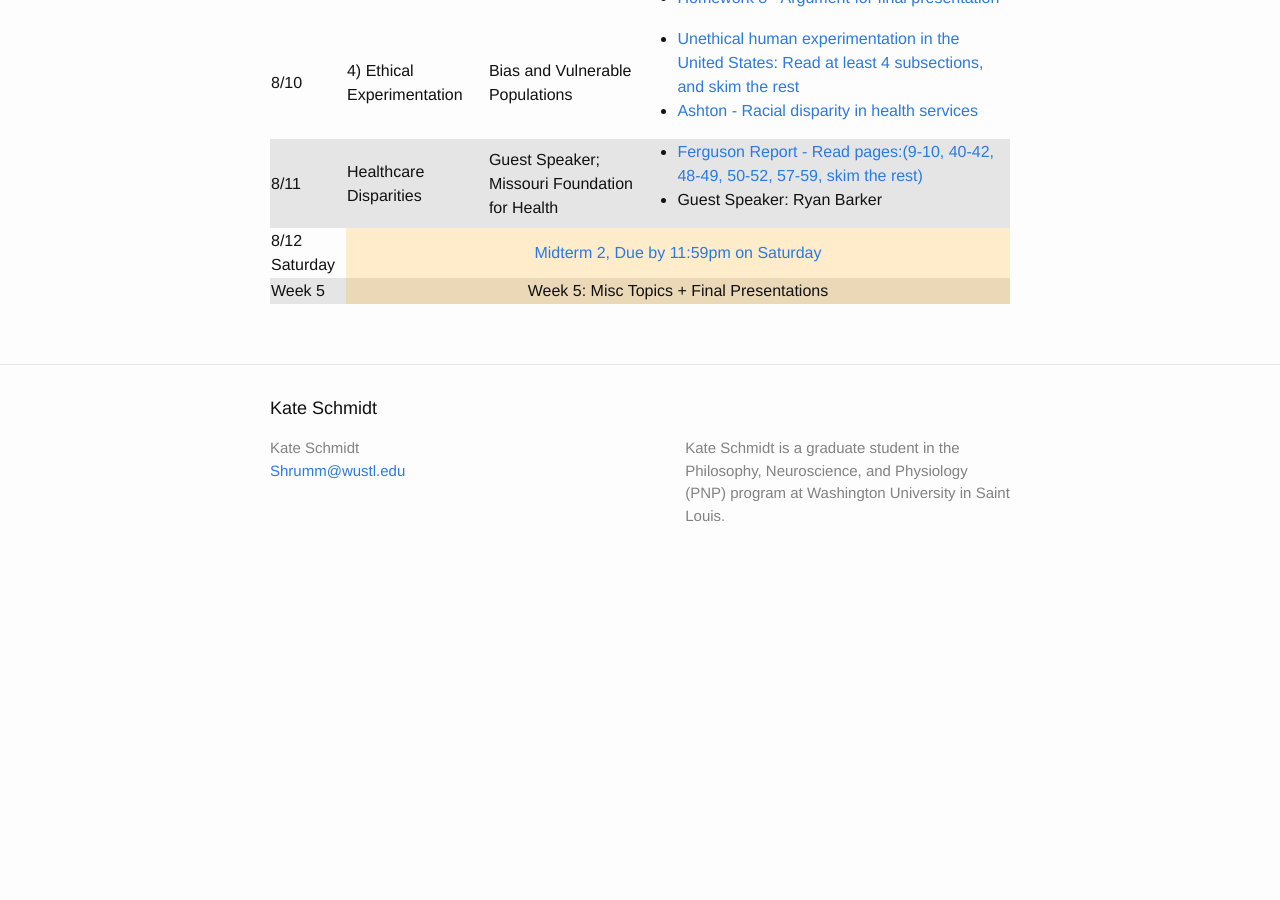
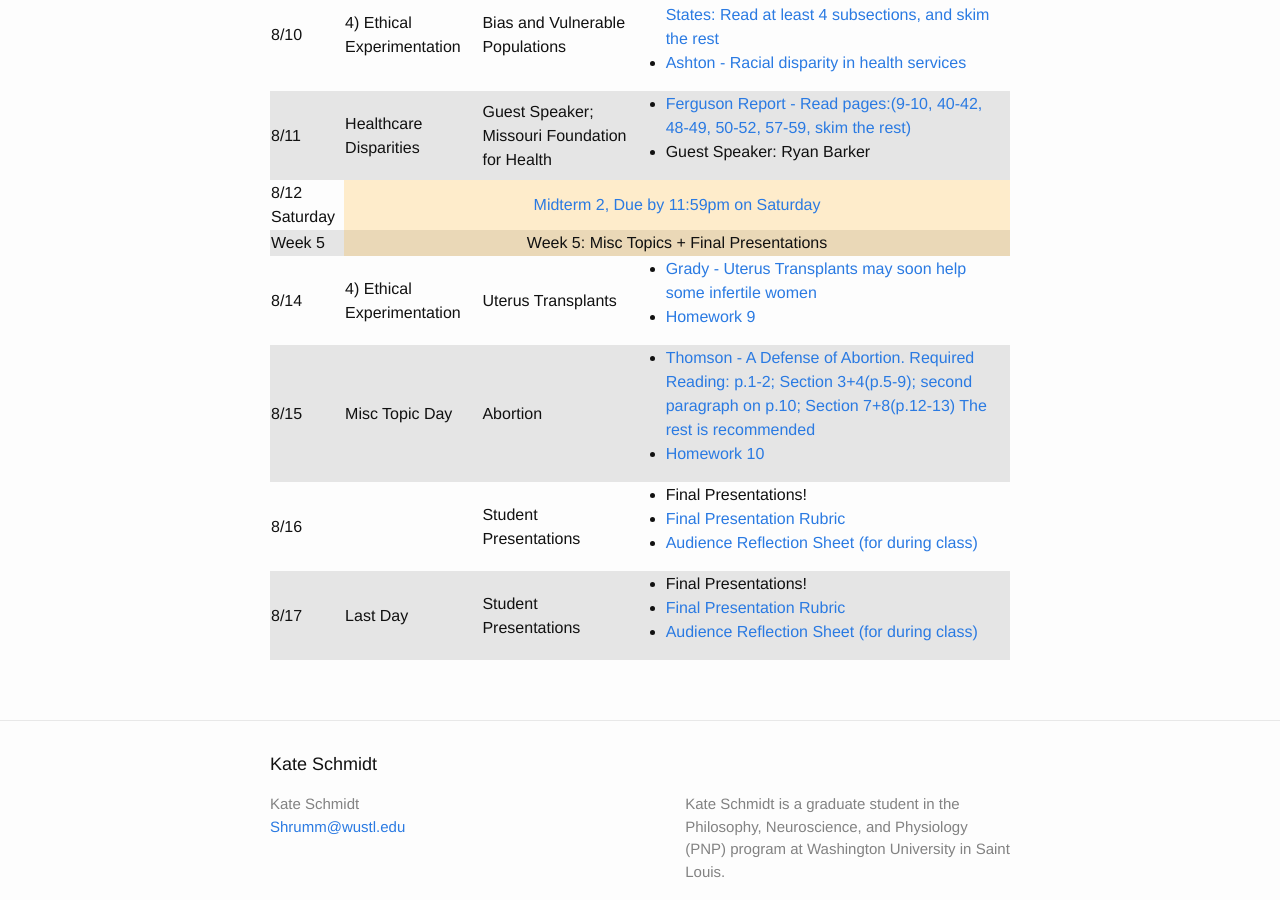
Before and after one commit to kcsschmidt/website, a Jekyll site: the page built from classes/biomed/index.html, in a window 1280 px wide and 900 px high, scrolled down 2142 px. Built offline with Jekyll 4.4.1, drawn with Linux system fonts in a browser that asks for light colours; before the commit the page ends 2729 px from its top, so only the background shows below that.

Commit message:
added last week stuff

```diff
--- a/classes/biomed/index.html
+++ b/classes/biomed/index.html
@@ -280,6 +280,52 @@ menu: classes
       <td>Week 5</td>
       <td class="centered attn" colspan="3">Week 5: Misc Topics + Final Presentations</td>
     </tr>
+      <tr>
+        <td>8/14</td>
+        <td>4) Ethical Experimentation</td>
+        <td>Uterus Transplants</td>
+        <td>
+          <ul>
+            <li><a href="/BME2016/Grady-UterusTransplant-NYT.pdf">Grady - Uterus Transplants may soon help some infertile women</a></li>
+            <li><a href="/BME2016/Homework9.docx">Homework 9</a></li>
+          </ul>
+        </td>
+      </tr>
+        <tr>
+          <td>8/15</td>
+          <td>Misc Topic Day</td>
+          <td>Abortion</td>
+          <td>
+            <ul>
+              <li><a href="/BME2016/ThomsonADefense.pdf">Thomson - A Defense of Abortion. Required Reading: p.1-2; Section 3+4(p.5-9); second paragraph on p.10; Section 7+8(p.12-13) The rest is recommended</a></li>
+              <li><a href="/BME2016/Homework10.docx">Homework 10</a></li>
+            </ul>
+          </td>
+        </tr>
+        <tr>
+          <td>8/16</td>
+          <td></td>
+          <td>Student Presentations</td>
+          <td>
+            <ul>
+              <li>Final Presentations!</li>
+              <li><a href="/BME2016/FinalPresentationAssignment.docx">Final Presentation Rubric</a></li>
+              <li><a href="/BME2016/Audience Reflection Sheet.docx">Audience Reflection Sheet (for during class)</a></li>
+            </ul>
+          </td>
+        </tr>
+        <tr>
+          <td>8/17</td>
+          <td>Last Day</td>
+          <td>Student Presentations</td>
+          <td>
+            <ul>
+              <li>Final Presentations!</li>
+              <li><a href="/BME2016/FinalPresentationAssignment.docx">Final Presentation Rubric</a></li>
+              <li><a href="/BME2016/Audience Reflection Sheet.docx">Audience Reflection Sheet (for during class)</a></li>
+            </ul>
+          </td>
+        </tr>
     <tr class="hidden">
       <td>8/1</td>
       <td>Unit 2</td>
```
